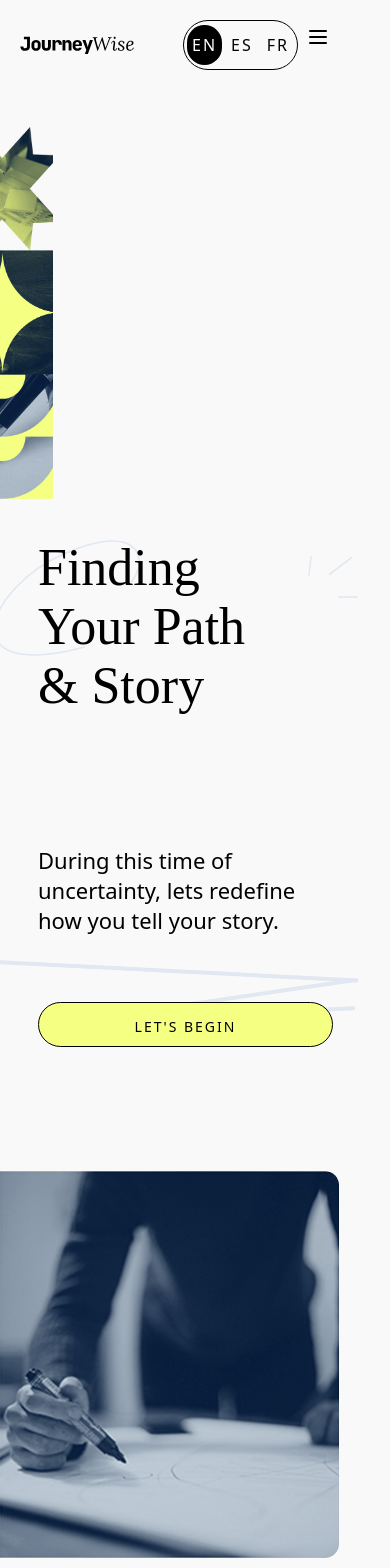
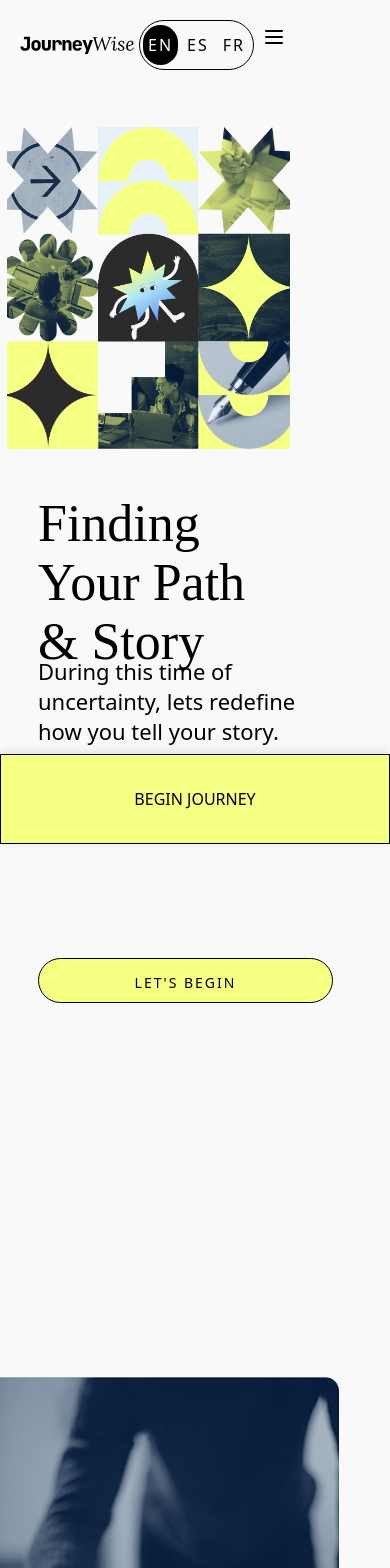
Before and after one commit to cherryontech/JourneyWise, a React (Vite) app in the folder app/: page / in a window 390 px wide. Shown: the top 1568 px of the page. Built offline with nearby package versions, Linux system fonts and the light colour scheme; a web font is replaced by a local one.

Commit message:
added sticky button to homepage, deleted vectors from homepage

```diff
--- a/app/src/App.css
+++ b/app/src/App.css
@@ -31,7 +31,7 @@ p {
   font-family: 'DM Sans';
 }
 
-/* ID */
+/* ID
 
 #vector img {
   position: relative;
@@ -46,7 +46,7 @@ p {
 #characterlogo img {
   position: relative;
   z-index: 1;
-}
+} */
 
 
 
--- a/app/src/components/Nav/Navbar.jsx
+++ b/app/src/components/Nav/Navbar.jsx
@@ -4,6 +4,7 @@ import { X, Menu } from "lucide-react";
 import Buttons from "../Buttons/Buttons"
 import useShowSecNotice from '../../Hook/useShowSecNotice'
 import LanguageSelection from "./LanguageSelection";
+import './navbar-custom.css';
 
 const Navbar = () => {
 
@@ -30,22 +31,22 @@ const Navbar = () => {
 
 return (
     <>
-        <nav className="flex flex-row">
+        <nav id="navigation" className="navbar-custom">
             <LanguageSelection />
-            <div className="hidden flex-grow w-full gap-10 md:flex">
-                    <Buttons onClick= {handleSecNotice} primary rounded className="px-[60px] ">BEGIN JOURNEY</Buttons>
+            <div className="hidden md:flex">
+                    <Buttons onClick= {handleSecNotice} primary rounded className="px-[60px]">BEGIN JOURNEY</Buttons>
                     <ShowSecNotice />
             </div>
 
             {/* Button for toggling mobile menu */}
             <div>
-                <button className="md:hidden" onClick={toggleNavbar}>{isOpen ? <X /> : <Menu className="mt-[5px]" />}</button>
+                <button className="md:hidden" onClick={toggleNavbar}>{isOpen ? <X id="navxbutton" /> : <Menu className="mt-[5px]" />}</button>
             </div>
         </nav>
 
         {/* Render NavLinks in mobile version if isOpen is true */}
         {isOpen && (
-            <div className="flex flex-col items-center">
+            <div id="mobilemenu">
                 <ul className="text-center">
                     <NavLinks />
                 </ul>
--- a/app/src/components/Nav/header-custom.css
+++ b/app/src/components/Nav/header-custom.css
@@ -19,7 +19,7 @@ header {
     display: flex;
     flex-direction: row;
     justify-content: start;
-    gap: 49px;
+    gap: 5px;
     margin-left: 20px;
     margin-top: 20px;
     margin-bottom: 33.21px;
--- /dev/null
+++ b/app/src/components/Nav/navbar-custom.css
@@ -0,0 +1,25 @@
+#navigation {
+  display: flex;
+  flex-direction: row;
+}
+
+@media (max-width: 480px) {
+  #mobilemenu {
+    display: flex;
+    flex-direction: column;
+    align-items: center;
+    margin-top: 100px;
+  }
+
+  #mobilemenu li {
+    width: 300px;
+  }
+
+  #navxbutton {
+    border: 1px solid gray;
+    border-radius: 9999px;
+    background-color: white;
+    width: 33px;
+    height: 33px;
+  }
+}
--- a/app/src/components/homepage/Hero.jsx
+++ b/app/src/components/homepage/Hero.jsx
@@ -1,10 +1,10 @@
 import React from 'react'
 import Collage from './Collage'
 import Buttons from '../Buttons/Buttons'
-import Vectors from './Vectors'
 import useShowSecNotice from '../../Hook/useShowSecNotice'
 import './hero-custom.css'
 import './collage-custom.css'
+import StickyButton from './StickyButton'
 
 
 const Hero = () => {
@@ -16,17 +16,12 @@ const Hero = () => {
           <h2>
           Finding Your Path & Story
           </h2>
-          <div>
-            <Vectors />
-          </div>
         </div>
         <div id="subheading">
         <h6>
           During this time of uncertainty, lets redefine how you tell
           your story.
         </h6>
-        <img src="/Vector 926.svg" className="ml-[-55px] mt-[25px]" alt="A line decoration behind the button." />
-        <img src="/Vector 927.svg" className="ml-[40px] mt-[-5px]" alt="A line decoration below the button." />
         </div>
         <Buttons id="lets-begin" rounded primary className="w-[223px] h=[45px] text-[14px] px-[58px] py-[13px] mt-[30px]" onClick= {handleClick}>LET'S BEGIN</Buttons>
         <ShowSecNotice/>
@@ -34,6 +29,7 @@ const Hero = () => {
       <section id="collage" className="collage-custom">
         <Collage />
       </section>
+      <StickyButton />
     </header>
   )
 }
--- a/app/src/components/homepage/OurVision.jsx
+++ b/app/src/components/homepage/OurVision.jsx
@@ -9,7 +9,6 @@ const OurVision = () => {
       <p id="ourVisionp" className="text-[18px] mt-[172px] not-italic">OUR VISION</p>
       <h3>At JourneyWise, You're The Hero In Your Story</h3>
       <p id="ourVisionBody" className="mt-[21px] mr-[32px] text-[18px] not-italic font-normal leading-[35px] relative z-1">You've been laid off, and that feeling hurts. It's a dark time where doubts have started to creep in, confidence is at an all-time low, and uncertainty is overwhelming. But that's where we come in to help! Let's redefine how you tell your story, empowering you to recognize and embrace the skills you've gained during your career break.</p>
-      <img id="visionVector" src='/Vector 177.svg' alt="A swirly decoration behind the text." />
     </header>
     </div>
   )
--- /dev/null
+++ b/app/src/components/homepage/StickyButton.jsx
@@ -0,0 +1,12 @@
+import React from 'react';
+import './sticky-button.css'
+
+const StickyButton = () => {
+  return (
+    <div id="stickycontainer" className="sticky-button">
+      <button id="stickybutton">BEGIN JOURNEY</button>
+    </div>
+  )
+}
+
+export default StickyButton
--- a/app/src/components/homepage/Storytelling.jsx
+++ b/app/src/components/homepage/Storytelling.jsx
@@ -15,7 +15,6 @@ const Storytelling = () => {
         <Buttons rounded primary className="w-[277px] h=[45px] text-[14px] px-[60px] py-[13px] mt-[30px] relative z-0"  onClick = {handleClick}>LET'S BEGIN</Buttons>
         <ShowSecNotice/>
       </section>
-      <img id="storyvector" src="/Vector 929.svg" alt="A swirly decoration behind the text." />
     </div>
   )
 }
--- a/app/src/components/homepage/collage-custom.css
+++ b/app/src/components/homepage/collage-custom.css
@@ -13,10 +13,15 @@
 }
 
 @media (max-width: 480px) {
-  #collage img {
+  #collagecontainer {
     width: 333px;
     height: 372px;
-    margin-left: 20px;
+  }
+
+  #collage img {
+    width: 283px;
+    height: 322px;
+    margin-left: 307px;
     margin-top: -100px;
 }
 }
--- a/app/src/components/homepage/hero-custom.css
+++ b/app/src/components/homepage/hero-custom.css
@@ -7,7 +7,7 @@
 #heroheader h2 {
   font-size: 62px;
   margin-right: 600px;
-  margin-top: 100px;
+  margin-top: 80px;
   position: relative;
   line-height: 137.827%;
 }
@@ -21,7 +21,7 @@
 
 #heroheader h6 {
   font-size: 22px;
-  margin-top: -40px;
+  margin-top: -185px;
   line-height: normal;
 }
 
@@ -46,6 +46,11 @@
 #collage {
  width: 333px;
  height: 372px;
+}
+
+#lets-begin {
+  margin-top: -150px;
+  margin-bottom: 250px;
 }
 
 @media (max-width: 480px) {
--- /dev/null
+++ b/app/src/components/homepage/sticky-button.css
@@ -0,0 +1,19 @@
+@media (max-width: 480px) {
+  #stickycontainer {
+    position: fixed;
+    bottom: 0;
+    left: 0;
+    right: 0;
+    padding: 1rem;
+    background-color: #F5FF82;
+    box-shadow: 0 -2px 10px rgba(0, 0, 0, 0.1);
+    border: 1px solid black;
+  }
+
+  #stickybutton {
+    width: 100%;
+    padding: 1rem;
+    background-color: #F5FF82;
+    color: black;
+  }
+}
--- a/app/src/components/homepage/storytelling-custom.css
+++ b/app/src/components/homepage/storytelling-custom.css
@@ -3,6 +3,7 @@
   flex-direction: row;
   margin-top: 100px;
   margin-bottom: 113px;
+  margin-right: 0px;
 }
 
 #storytellingRectangle {
@@ -64,6 +65,8 @@
 
   #storysection {
     margin-left: 40px;
+    width: 0px;
+    height: 0px;
   }
 
   #storypjourney {
@@ -75,13 +78,13 @@
   #storyh3 {
     font-size: 36px;
     margin-left: 0px;
-    margin-right: 40px;
+    margin-right: 0px;
     line-height: normal;
   }
 
   #storyptext {
     font-size: 16px;
-    margin-right: 65px;
+    margin-right: 0px;
     line-height: 27.2px;
   }
 
@@ -89,6 +92,7 @@
     width: 583px;
     height: 402px;
     margin-left: 0px;
-    margin-top: -450px;
+    margin-top: 0px;
+    margin-right: 0px;
   }
 }
```
